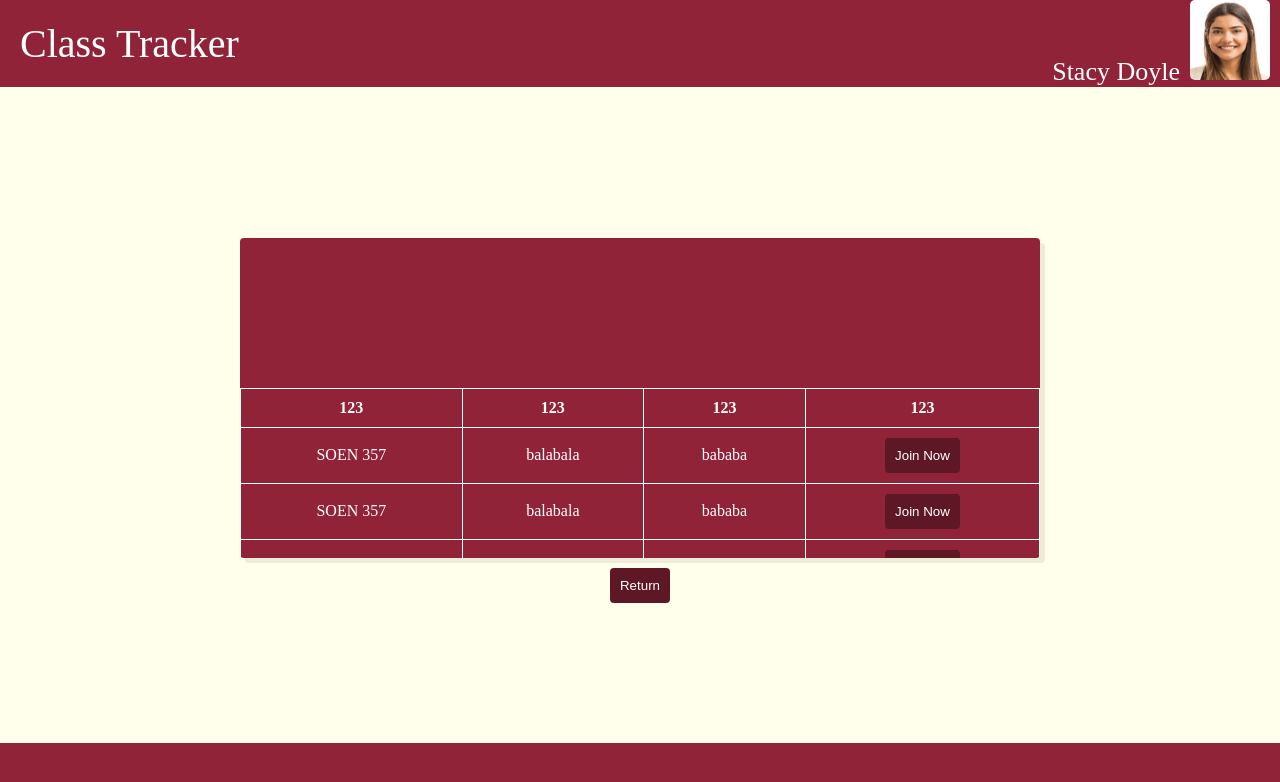
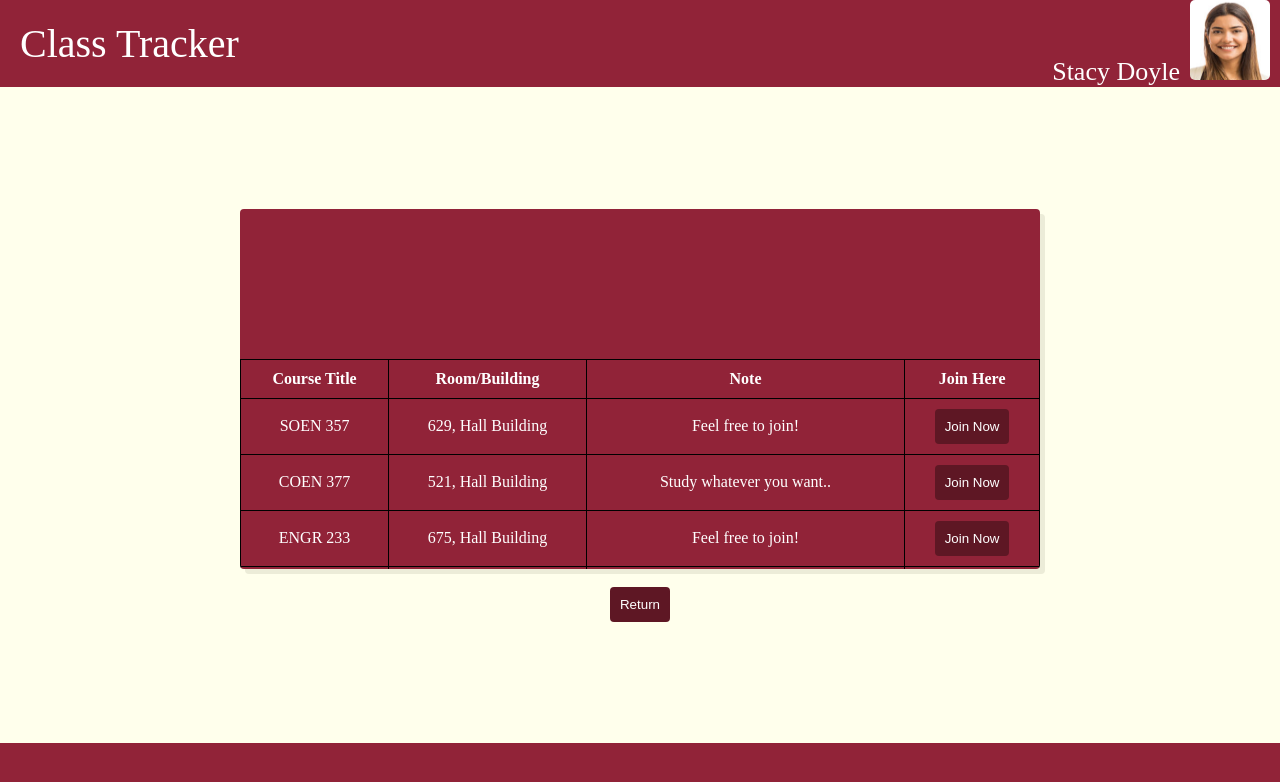
Before and after one commit to denzz312/EmptyClass, a React (Create React App) app: page /join in a window 1280 px wide. Shown: the top 782 px of the page. Built offline with nearby package versions, Linux system fonts and the light colour scheme.

Commit message:
more fixes to css & join comp.

```diff
--- a/src/App.css
+++ b/src/App.css
@@ -69,7 +69,7 @@ body {
 .formDivider {
     background-color: #912338;
     height: 40vh;
-    width: 100vh;
+    width: 80vh;
     display: flex;
     margin: 10px;
     box-shadow: 5px 5px #ececd8;
@@ -81,16 +81,14 @@ body {
 
 .formDivider2 {
     background-color: #912338;
-    height: 40vh;
+    height: 45vh;
     width: 100vh;
     display: flex;
-    margin: 10px;
     box-shadow: 5px 5px #ececd8;
     border-radius: 4px;
     justify-content: space-evenly;
     flex-direction: column;
     overflow: scroll;
-    flex-flow: column;
 
 }
 
@@ -168,7 +166,7 @@ body {
 }
 
 .joinOther .table, .joinOther .table tr, .joinOther .table th , .joinOther .table td{
-    border: 1px solid white;
+    border: 1px solid black;
     padding: 10px;
     border-collapse: collapse;
 }
@@ -199,14 +197,16 @@ body {
     margin: 10px;
     border-radius: 4px;
     justify-content: space-evenly;
+    box-shadow: 5px 5px #ececd8;
     flex-direction: column;
     flex-flow: column;
     overflow:scroll;
 }
 
 .searchResults .table{
-    color: black;
-    background-color: #912338;
+    margin-top: 150px;
+    padding: 100px;
+    color: white;
 }
 
 .searchResults .table, .searchResults .table tr, .searchResults .table th, .searchResults .table td{
--- a/src/Components/JoinOthers.js
+++ b/src/Components/JoinOthers.js
@@ -18,40 +18,40 @@ class JoinOthers extends React.Component {
 
         let data = [{
             "subject": "SOEN 357",
-            "room": "balabala",
-            "note": "bababa",
+            "room": "629, Hall Building",
+            "note": "Feel free to join!",
         }, {
-            "subject": "SOEN 357",
-            "room": "balabala",
-            "note": "bababa",
+            "subject": "COEN 377",
+            "room": "521, Hall Building",
+            "note": "Study whatever you want..",
         }, {
-            "subject": "SOEN 357",
-            "room": "balabala",
-            "note": "bababa",
+            "subject": "ENGR 233",
+            "room": "675, Hall Building",
+            "note": "Feel free to join!",
         }, {
-            "subject": "SOEN 357",
-            "room": "balabala",
-            "note": "bababa",
+            "subject": "ENGR 390",
+            "room": "850, Hall Building",
+            "note": "Be quiet please, in zoom lecture",
         }, {
-            "subject": "SOEN 357",
-            "room": "balabala",
-            "note": "bababa",
+            "subject": "SOEN 352",
+            "room": "665, Hall Building",
+            "note": "Be quiet please, in zoom lecture",
         }, {
-            "subject": "SOEN 357",
-            "room": "balabala",
-            "note": "bababa",
+            "subject": "ENGR 301",
+            "room": "921, Hall Building",
+            "note": "Study whatever you want..",
         }, {
-            "subject": "SOEN 357",
-            "room": "balabala",
-            "note": "bababa",
+            "subject": "SOEN 470",
+            "room": "970, Hall Building",
+            "note": "Feel free to join!",
         }, {
-            "subject": "SOEN 357",
-            "room": "balabala",
-            "note": "bababa",
+            "subject": "COEN 210",
+            "room": "417, Hall Building",
+            "note": "Study whatever you want..",
         }, {
-            "subject": "SOEN 357",
-            "room": "balabala",
-            "note": "bababa",
+            "subject": "SOEN 335",
+            "room": "740, Hall Building",
+            "note": "Feel free to join!",
         }];
         return (
             <div className="joinOther">
@@ -63,10 +63,10 @@ class JoinOthers extends React.Component {
                                     <table className="table">
                                         <thead>
                                         <tr>
-                                            <th> 123</th>
-                                            <th> 123</th>
-                                            <th> 123</th>
-                                            <th> 123</th>
+                                            <th> Course Title</th>
+                                            <th> Room/Building</th>
+                                            <th> Note</th>
+                                            <th> Join Here</th>
                                         </tr>
                                         </thead>
 
@@ -98,6 +98,7 @@ class JoinOthers extends React.Component {
 
 
                                 </div>
+                                <br/>
                                 <div><Link to="/">
                                     <button className="buttons"
                                             onClick={this.handleJoin}>
--- a/src/Components/SearchResults.js
+++ b/src/Components/SearchResults.js
@@ -124,13 +124,13 @@ class SearchResults extends React.Component {
                     </div>
 
                 </div>
-                <div className="searchResultsTable">
+                <div className="formDivider2">
                     <table className="table">
                         <thead>
                         <tr>
                             <th>Room #</th>
                             <th>Building Details</th>
-                            <th>Selection</th>
+                            <th>Join Here</th>
                         </tr>
                         </thead>
                         <tbody>
@@ -155,6 +155,7 @@ class SearchResults extends React.Component {
                         </tbody>
                     </table>
                 </div>
+                <br/>
                 <div>
                     <Link to="/">
                         <button className="buttons">
```
